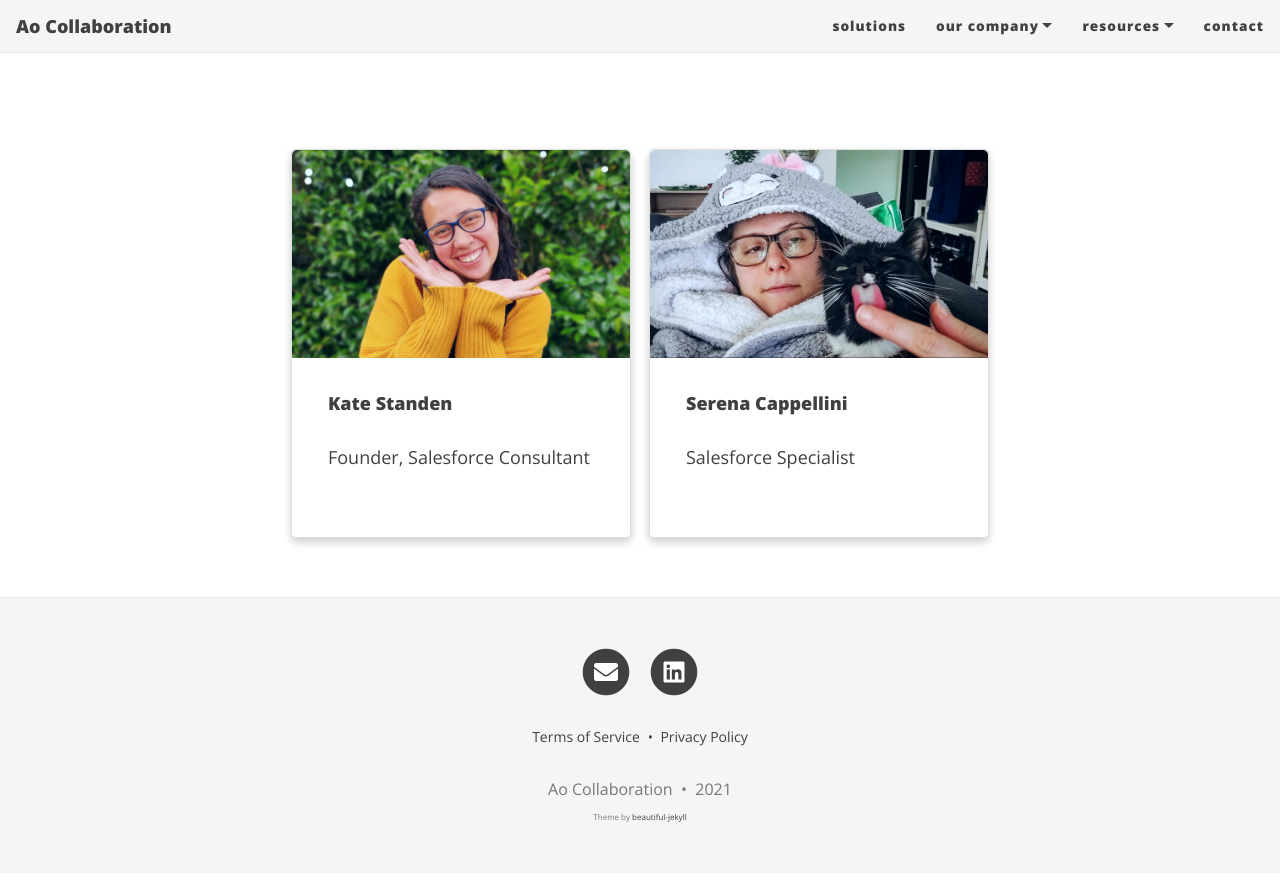
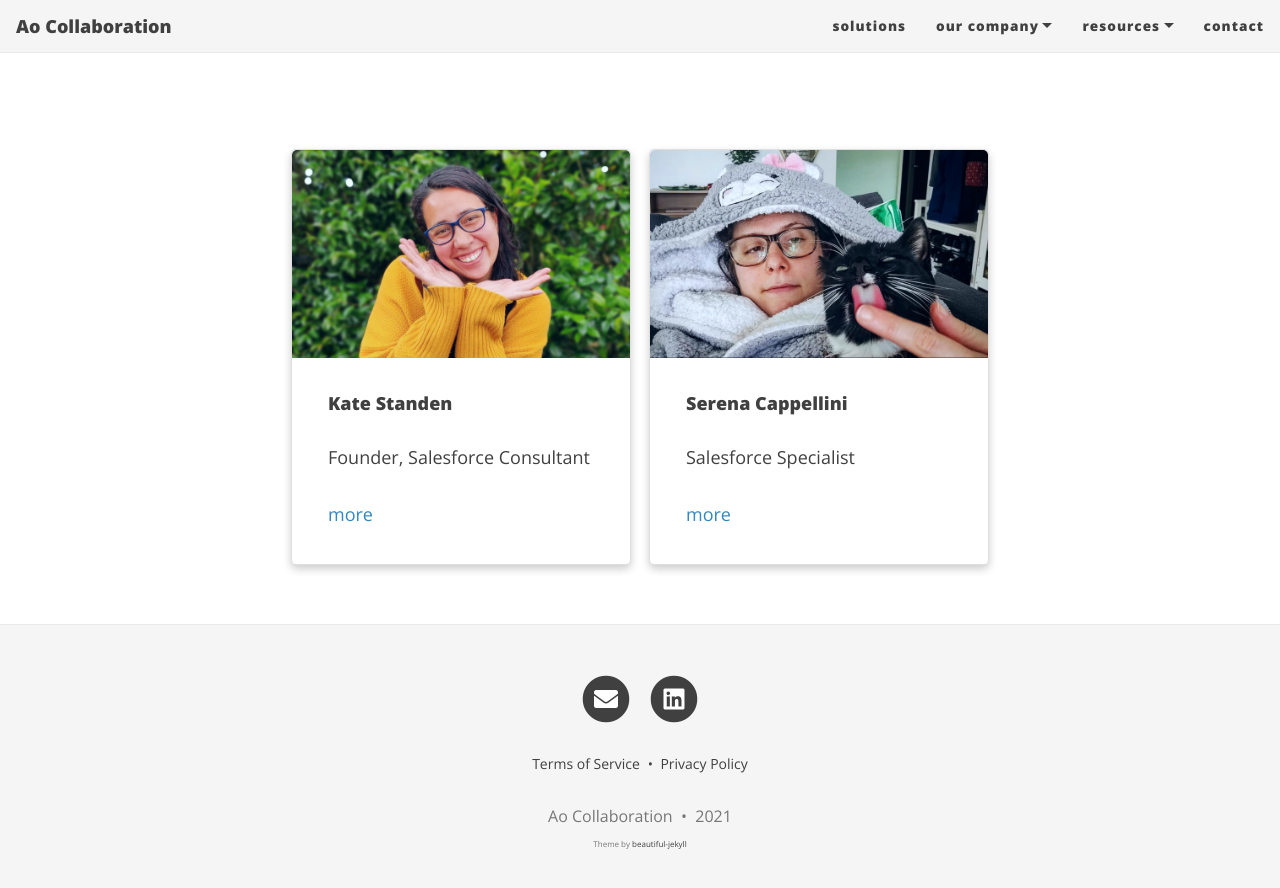
Before and after one commit to Ao-Collaboration/Ao-Collaboration.github.io, a Jekyll site: the page built from team.md, in a window 1280 px wide and 900 px high, scrolled down 506 px. Shown: the top 888 px of the window. Built offline with Jekyll 4.4.1, drawn with Linux system fonts in a browser that asks for light colours; nearby versions of some CDN libraries.

Commit message:
Add contact card modals #12

```diff
--- a/_includes/contact-card.html
+++ b/_includes/contact-card.html
@@ -3,5 +3,26 @@
 	<div>
 		<h4>{{ include.name }}</h4>
 		<p>{{ include.role }}</p>
+		<a type="button" data-toggle="modal" data-target="#modal-{{ include.name | slugify }}" href="">more</a>
 	</div>
 </div>
+
+<div class="modal fade" id="modal-{{ include.name | slugify }}" tabindex="-1" role="dialog" aria-hidden="true">
+	<div class="modal-dialog" role="document">
+		<div class="modal-content">
+			<div class="modal-header">
+				<h5 class="modal-title">{{ include.name }}</h5>
+				<button type="button" class="close" data-dismiss="modal" aria-label="Close">
+					<span aria-hidden="true">&times;</span>
+				</button>
+			</div>
+			<div class="modal-body">
+				<strong>{{ include.role }}</strong>
+				<br />
+				<br />
+				<img src="{{ include.img | relative_url }}" alt="{{ include.name }}">
+				<p>{{ include.blurb }}</p>
+			</div>
+		</div>
+	</div>
+</div>
--- a/team.md
+++ b/team.md
@@ -5,14 +5,17 @@
 cover-img: assets/img/main-header.png
 ---
 
-
 <div class="card-holder">
 {% capture kate_content %}
-Something about Kate
+Kate is an enigma.
 {% endcapture %}
 {% include contact-card.html img="/assets/img/Kate-website.png" name="Kate Standen" role=" Founder, Salesforce Consultant" blurb=kate_content %}
 {% capture serena_content %}
-Serena comes from 15+ years of customer experience across many different sectors, including SaaS and web agencies. Here at Ao Collaboration, she is invested in helping improving processes and operation, as well as offering client solution to their specific needs. When not at work, Serena can be found initiating novices to the fine art of playing Dungeons and Dragons, cooking food and pairing it with tine, and lecturing people on what ingredients do and do not go on pizza.
+Serena comes from 15+ years of customer experience across many different sectors, including SaaS and web agencies.
+<br/><br/>
+Here at Ao Collaboration, she is invested in helping improving processes and operation, as well as offering client solution to their specific needs.
+<br/><br/>
+When not at work, Serena can be found initiating novices to the fine art of playing Dungeons and Dragons, cooking food and pairing it with wine, and lecturing people on what ingredients do and do not go on pizza.
 {% endcapture %}
 {% include contact-card.html img="/assets/img/Serena-website.png" name="Serena Cappellini" role="Salesforce Specialist" blurb=serena_content %}
 </div>
```
